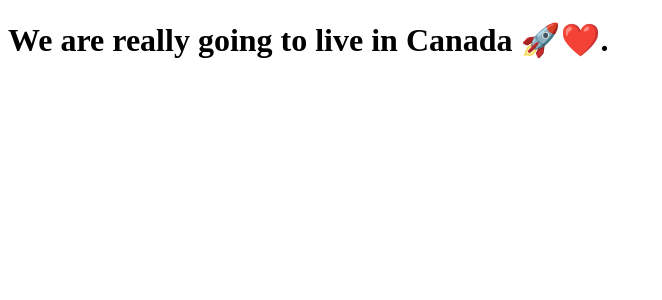
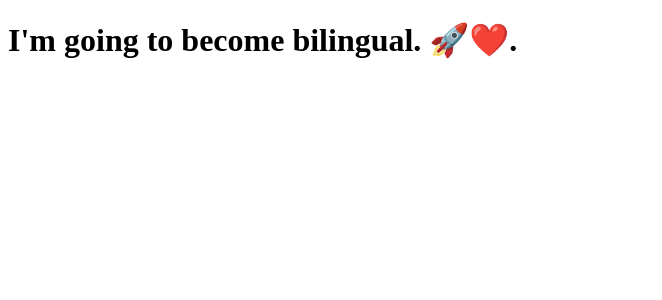
Before and after one commit to gushenriquetorres/clone-tabnews, a Next.js app: page / in a window 1280 px wide. Shown: the top 300 px of the page, without its empty margins (0-662 px from the left). Built offline with nearby package versions, Linux system fonts and the light colour scheme.

Commit message:
altera a frase

```diff
--- a/pages/index.js
+++ b/pages/index.js
@@ -1,5 +1,5 @@
 function Home() {
-  return <h1>We are really going to live in Canada 🚀❤️.</h1>;
+  return <h1>I'm going to become bilingual. 🚀❤️.</h1>;
 }
 
 export default Home;
```
